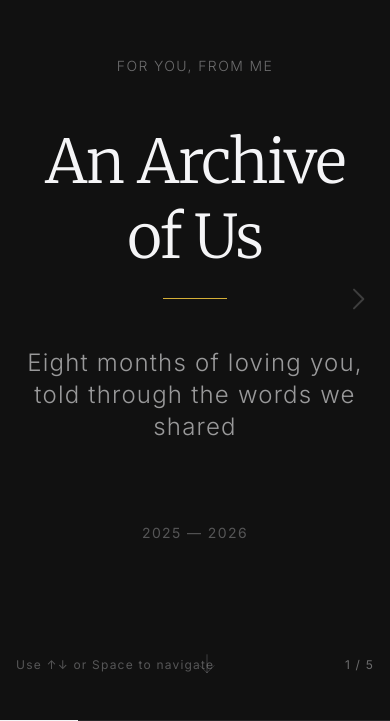
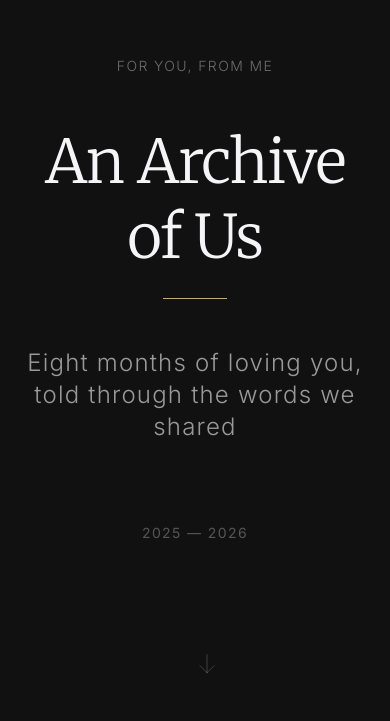
Before and after one commit to EtramaDiRaizel/apology, a React (Vite) app: page / in a window 390 px wide. Shown: the part 123-844 px from the top of the page. Built offline with nearby package versions, Linux system fonts and the light colour scheme.

Commit message:
Add mobile stacked scroll-snap navigation and disable pagination on small screens

```diff
--- a/src/App.jsx
+++ b/src/App.jsx
@@ -10,6 +10,7 @@ import Slide5Apology from './slides/Slide5Apology'
 export default function App() {
   const [currentSlide, setCurrentSlide] = useState(0)
   const [direction, setDirection] = useState(0)
+  const [isMobile, setIsMobile] = useState(false)
 
   const slides = [
     <Slide1Title key="slide-1" />,
@@ -46,6 +47,8 @@ export default function App() {
 
   // Keyboard navigation
   useEffect(() => {
+    if (isMobile) return
+
     const handleKeyDown = (e) => {
       if (e.key === 'ArrowUp' || e.key === 'ArrowLeft') {
         e.preventDefault()
@@ -58,10 +61,12 @@ export default function App() {
 
     window.addEventListener('keydown', handleKeyDown)
     return () => window.removeEventListener('keydown', handleKeyDown)
-  }, [currentSlide])
+  }, [currentSlide, isMobile])
 
   // Mouse wheel navigation
   useEffect(() => {
+    if (isMobile) return
+
     let wheelTimeout
     const handleWheel = (e) => {
       clearTimeout(wheelTimeout)
@@ -76,7 +81,29 @@ export default function App() {
 
     window.addEventListener('wheel', handleWheel, { passive: true })
     return () => window.removeEventListener('wheel', handleWheel)
-  }, [currentSlide])
+  }, [currentSlide, isMobile])
+
+  // Detect mobile (sm breakpoint)
+  useEffect(() => {
+    const check = () => setIsMobile(window.innerWidth < 640)
+    check()
+    window.addEventListener('resize', check)
+    return () => window.removeEventListener('resize', check)
+  }, [])
+
+  if (isMobile) {
+    return (
+      <div className="relative w-full h-screen overflow-y-auto snap-y snap-mandatory bg-charcoal">
+        <div className="flex flex-col">
+          {slides.map((s, i) => (
+            <div key={i} className="snap-start min-h-screen w-full">
+              {s}
+            </div>
+          ))}
+        </div>
+      </div>
+    )
+  }
 
   return (
     <div className="relative w-full min-h-screen sm:h-screen overflow-auto sm:overflow-hidden bg-charcoal">
```
